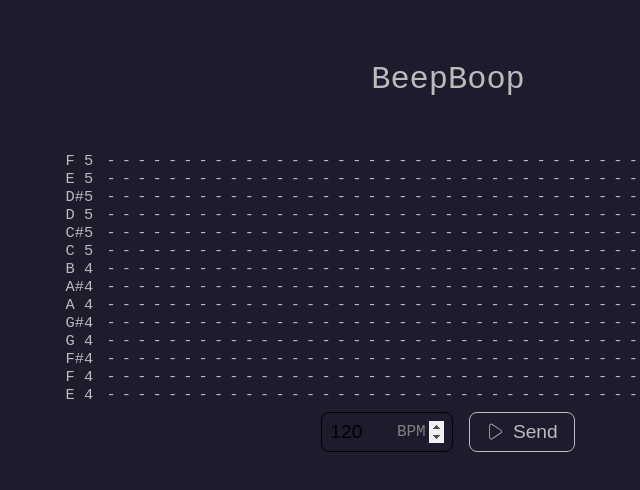
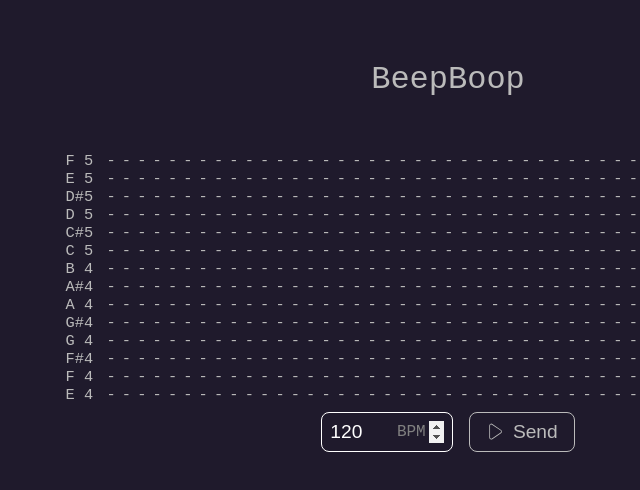
Before and after one commit to bonimart/hk-24, a Next.js app in the folder beepboop/: page / in a window 1280 px wide. In both pictures the pointer is over the input 579 px from the left and 431 px from the top of the page. Shown: the top 490 px of the page, without its empty margins (192-832 px from the left). Built offline with nearby package versions, Linux system fonts and the light colour scheme.

Commit message:
in-browser-play: fix input styling

```diff
--- a/beepboop/src/app/globals.css
+++ b/beepboop/src/app/globals.css
@@ -123,8 +123,8 @@
 }
 
 .input:hover {
-    color: black;
-    border-color: black;
+    color: var(--clr-text-intensive);
+    border-color: var(--clr-text-intensive);
 }
 
 .input-label {
```
